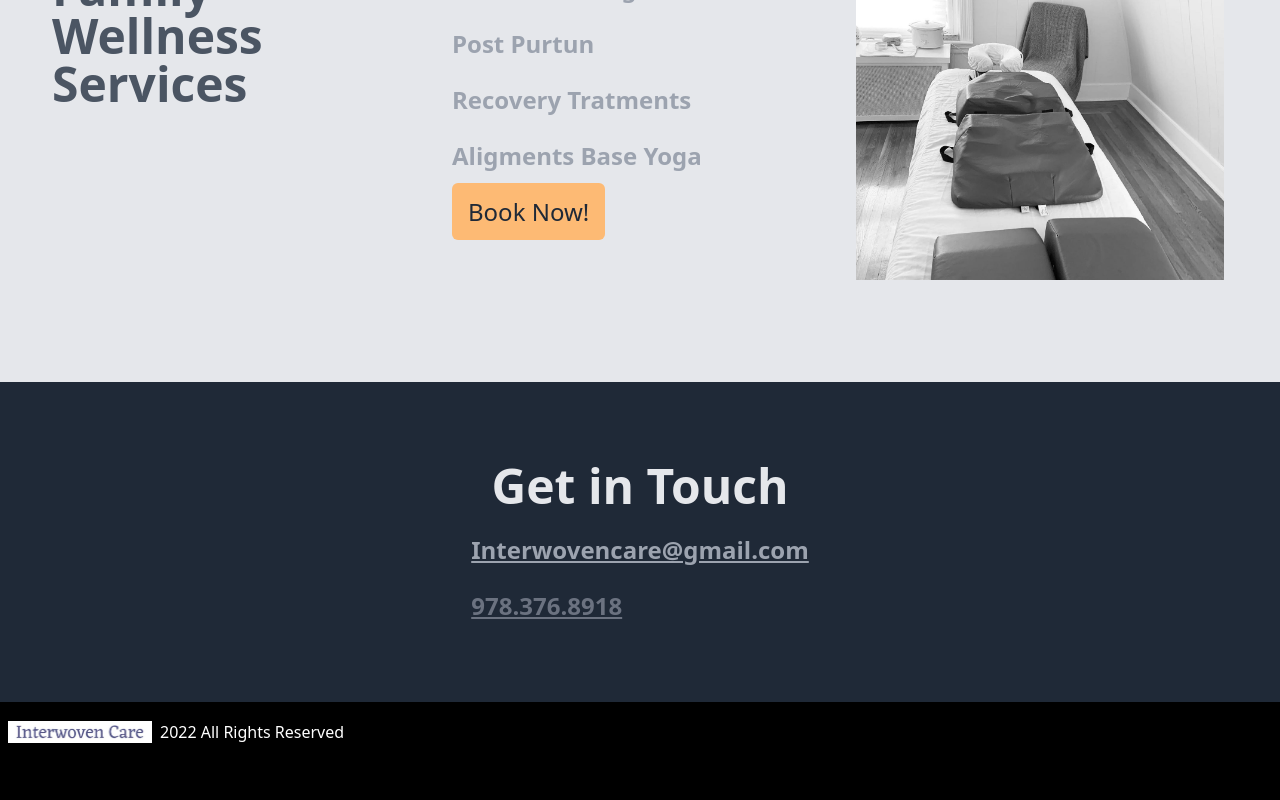
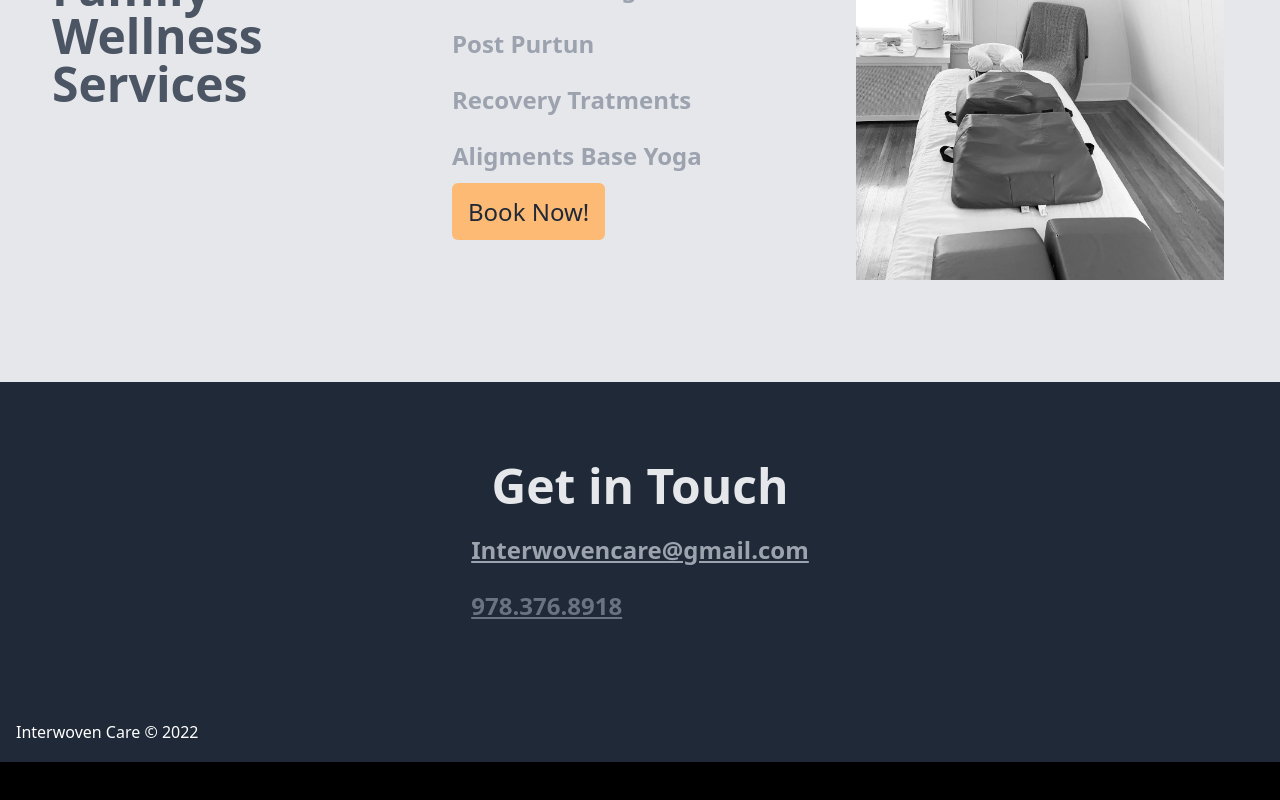
Before and after one commit to AntonBrito/next-iwc-wb, a Next.js app: page / in a window 1280 px wide. Shown: the part 1244-2044 px from the top of the page. Built offline with nearby package versions, Linux system fonts and the light colour scheme.

Commit message:
Added new layout and copy right tag

```diff
--- a/components/Footer.js
+++ b/components/Footer.js
@@ -4,7 +4,6 @@ import Image from 'next/image';
 import Link from 'next/link';
 
 const FooterSection = styled.div`
-background: #000;
 height: 60px;
 display: flex;
 justify-contet: center;
@@ -13,15 +12,19 @@ align-items: center;
 
 const Footer = () => {
   return (
-    <FooterSection>
-      <div className="float-left flex items-center p-1 space-x-6 gap-8 h-60 w-40">
-                <div className="flex p-1">
+    <FooterSection className='bg-gray-800'>
+      <div className=''>
+
+      </div>
+      <p className="p-4 flex-col text-white text-center">Interwoven Care  &copy; 2022</p>
+      <div className="flex items-center p-1 space-x-6 gap-8 h-40 w-40">
+                {/* <div className="flex p-1">
                 <Link href='/'className="titulo">
                      <Image src={logo} />
                 </Link>
+                </div> */}
                 </div>
-            </div>
-      <p class="text-white text-center">2022 All Rights Reserved</p>
+
     </FooterSection>
   );
 };
```
